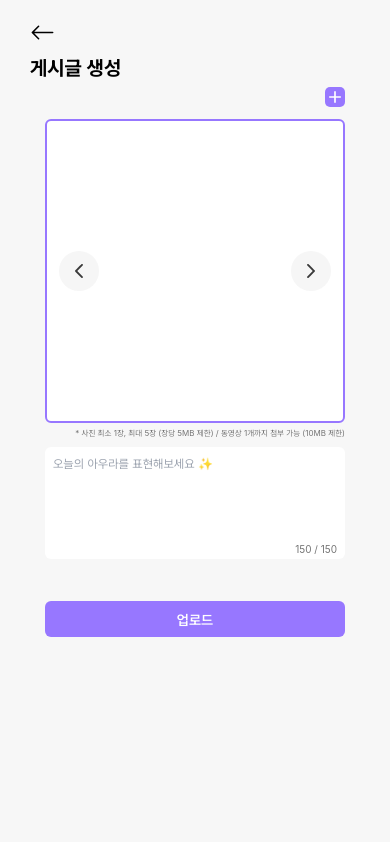
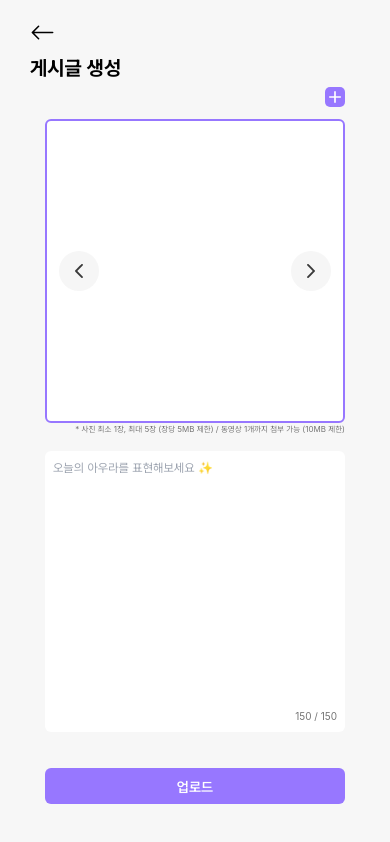
Before and after one commit to Lunova-SNS/Lunova, a React (Vite) app: page /uploadPage in a window 390 px wide. Built offline with nearby package versions, Linux system fonts and the light colour scheme; a web font is replaced by a local one.

Commit message:
style :업로드 페이지 모바일 세로 반응형 추가

```diff
--- a/src/components/common/Header.tsx
+++ b/src/components/common/Header.tsx
@@ -14,7 +14,7 @@ export default function Header() {
 	return (
 		<>
 			<div className='flex items-center justify-between bg-white'>
-				<div className='mb-3 ml-default mt-1 cursor-pointer'>
+				<div className='mb-3 ml-3 mt-1 cursor-pointer'>
 					<img
 						src={Logo}
 						alt='AuraSphere'
--- a/src/layouts/CommonLayout.tsx
+++ b/src/layouts/CommonLayout.tsx
@@ -5,7 +5,7 @@ export default function CommonLayout() {
 	return (
 		<>
 			<div className='mx-auto min-h-screen min-w-[360px] max-w-[767px] bg-backColor'>
-				<Toast/>
+				<Toast />
 				<Outlet />
 			</div>
 		</>
--- a/src/pages/UploadPage.tsx
+++ b/src/pages/UploadPage.tsx
@@ -103,20 +103,19 @@ const UploadPage = () => {
 	console.log(fileList);
 
 	return (
-		<>
-			<div className='mx-default'>
+		<div className='mx-default flex min-h-[100svh] flex-col'>
 			<header className='pt-5'>
 				<div className='pb-2'>
 					<BackButton />
 				</div>
 				<h1 className='pb-1 text-xl font-bold'>{postId ? '게시글 수정' : '게시글 생성'}</h1>
 			</header>
-				<main className='flex justify-center'>
-					<div className='flex min-w-[300px] flex-col items-end'>
+			<main className='flex h-auto w-full grow flex-col items-center pb-10'>
+				<div className='flex h-auto min-w-[300px] grow flex-col items-center justify-around'>
 					<div className='flex flex-col items-end'>
 						<label
 							htmlFor='file'
-								className='mb-3 flex w-5 cursor-pointer justify-center rounded-sm bg-mainColor duration-300 hover:bg-[#629ada] active:scale-95'
+							className='hover:bg-hoverColor mb-3 flex w-5 cursor-pointer justify-center rounded-sm bg-mainColor duration-300 active:scale-95'
 						>
 							<BiPlus color='white' size={20} />
 						</label>
@@ -131,14 +130,14 @@ const UploadPage = () => {
 							onChange={handleSaveFiles}
 							required
 						/>
-							<div className='h-[304px] w-[300px] rounded-default border-2 border-mainColor bg-white'>
+						<div className='h-auto w-[300px] rounded-default border-2 border-mainColor bg-white'>
 							<UploadCarousel slides={fileList} />
 						</div>
-							<div className='mb-2 mt-1 text-xs text-subText'>
+						<div className='my-auto mb-auto text-xs text-subText'>
 							* 사진 최소 1장, 최대 5장 (장당 5MB 제한) / 동영상 1개까지 첨부 가능 (10MB 제한)
 						</div>
 					</div>
-						<div className='relative inline-block'>
+					<div className='relative flex h-full grow flex-col pt-4'>
 						<textarea
 							id='description'
 							name='description'
@@ -147,8 +146,8 @@ const UploadPage = () => {
 							wrap='hard'
 							onChange={handleTextCount}
 							placeholder='오늘의 아우라를 표현해보세요 ✨'
-								className='mb-9 h-28 w-[300px] resize-none rounded-default p-2 text-base focus:border-[#9DC6F5] focus:outline-none focus:ring-2 focus:ring-[#9DC6F5]'
-							></textarea>
+							className='focus:border-hoverColor mb-9 h-full min-h-28 w-[300px] grow resize-none rounded-default p-2 text-base focus:outline-none focus:ring-2 focus:ring-subColor'
+						/>
 						<div className='absolute bottom-11 right-2 text-sm text-subText'>
 							{maxLength - text.length} / {maxLength}
 						</div>
@@ -157,7 +156,6 @@ const UploadPage = () => {
 				</div>
 			</main>
 		</div>
-		</>
 	);
 };
 export default UploadPage;
--- a/tailwind.config.js
+++ b/tailwind.config.js
@@ -8,6 +8,7 @@ export default {
 				mainColor: '#9777FF', // 메인 컬러
 				subColor: '#EAE8FF', // 서브 컬러
 				pointColor: '#FFBFD3', // 포인트 컬러
+				hoverColor: '#7A3AFF', // 버튼 호버 시 컬러
 				subText: '#757575', // 서브 텍스트 컬러
 				gray: {
 					100: '#ECECEC', // input disabled
```
Lines whose indentation alone changed are shown as unchanged.
